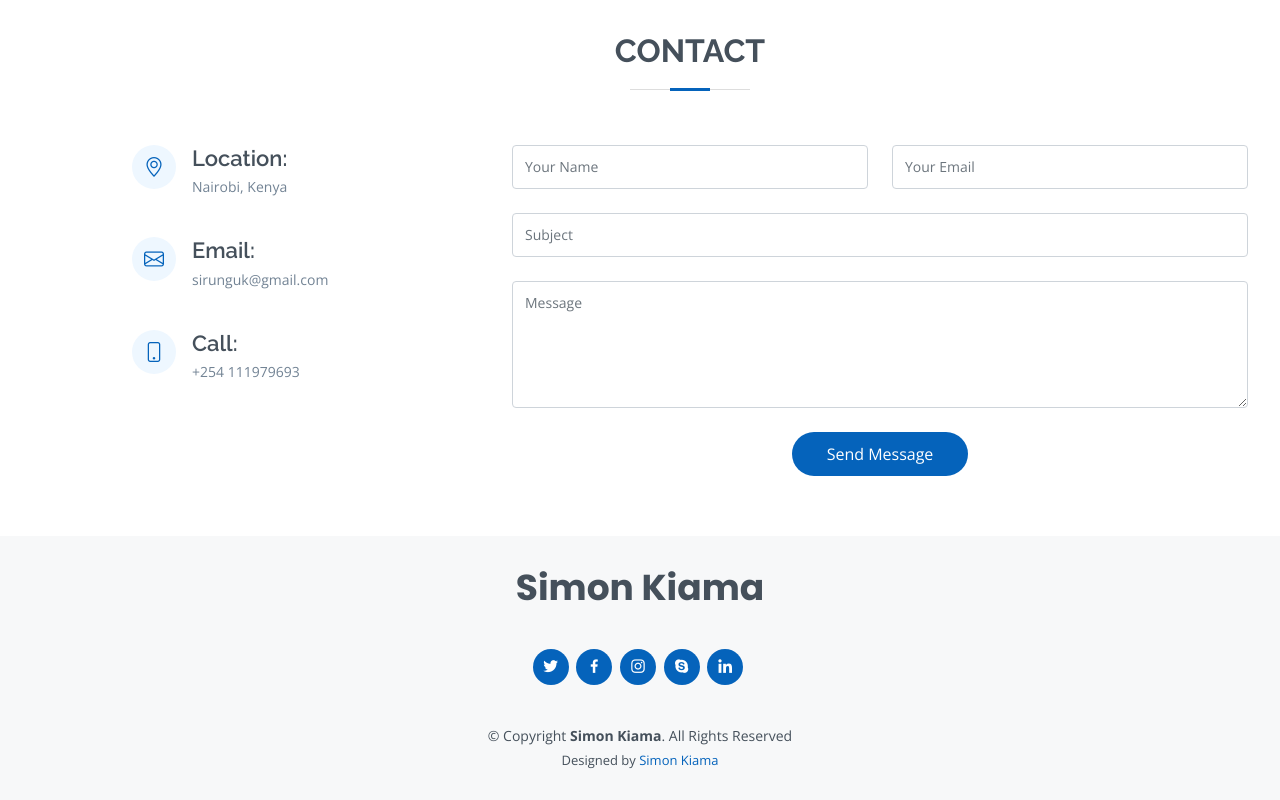
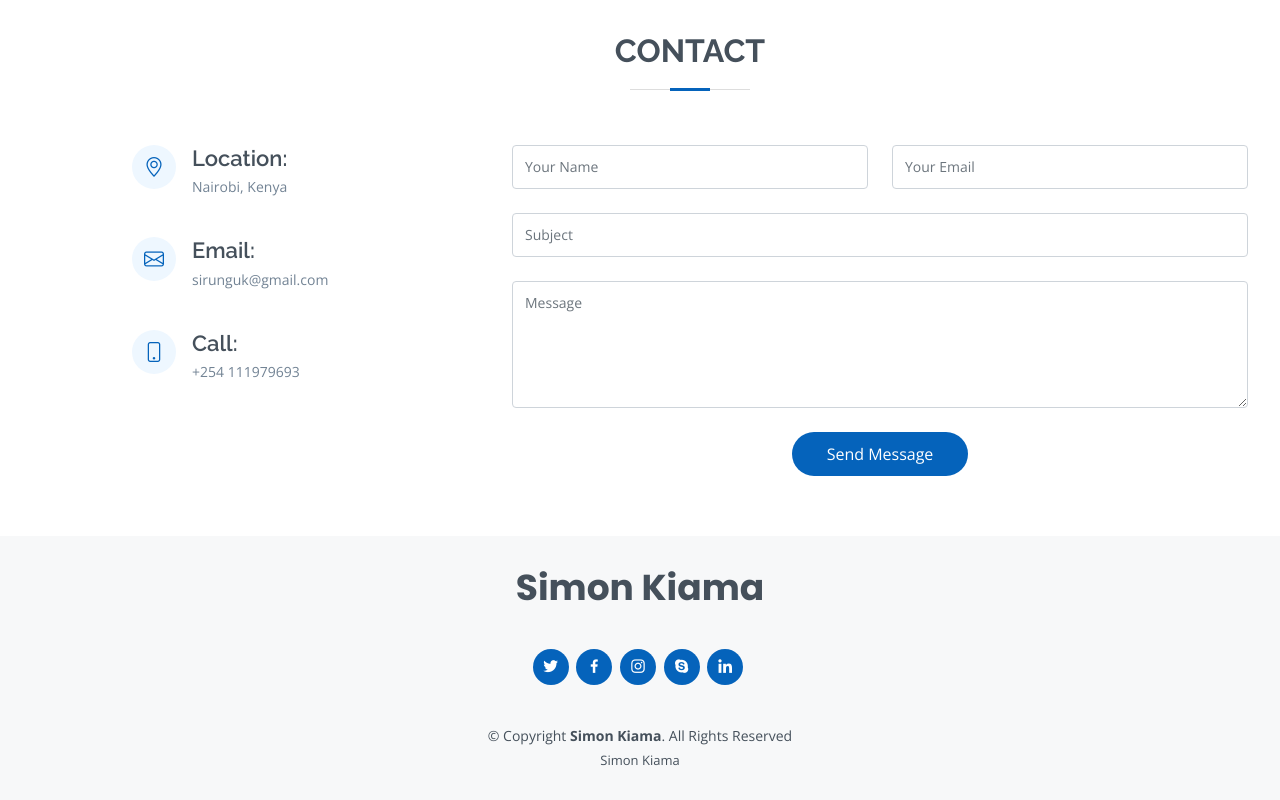
Before and after one commit to kiamasimon/kiamasimon.github.io, a plain HTML site: page index.html in a window 1280 px wide. Shown: the part 6157-6957 px from the top of the page. Drawn offline with nearby package versions, Linux system fonts and the light colour scheme; files whose address does not match are found by name.

Commit message:
simon kiama

```diff
--- a/index.html
+++ b/index.html
@@ -609,7 +609,7 @@
         &copy; Copyright <strong><span>Simon Kiama</span></strong>. All Rights Reserved
       </div>
       <div class="credits">
-       Designed by <a href="https://bootstrapmade.com/">Simon Kiama</a>
+        Simon Kiama
       </div>
     </div>
   </footer>
```
